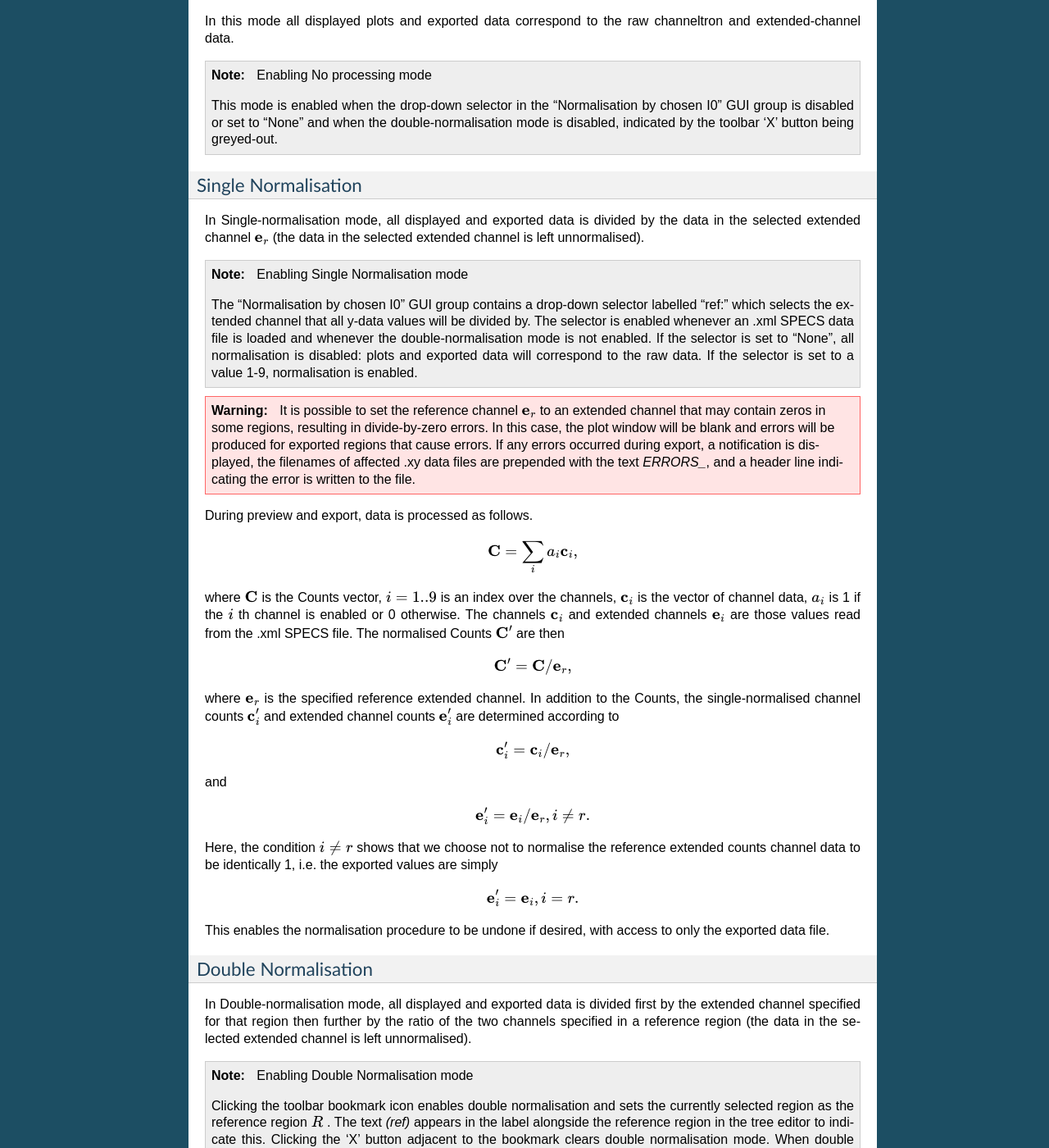
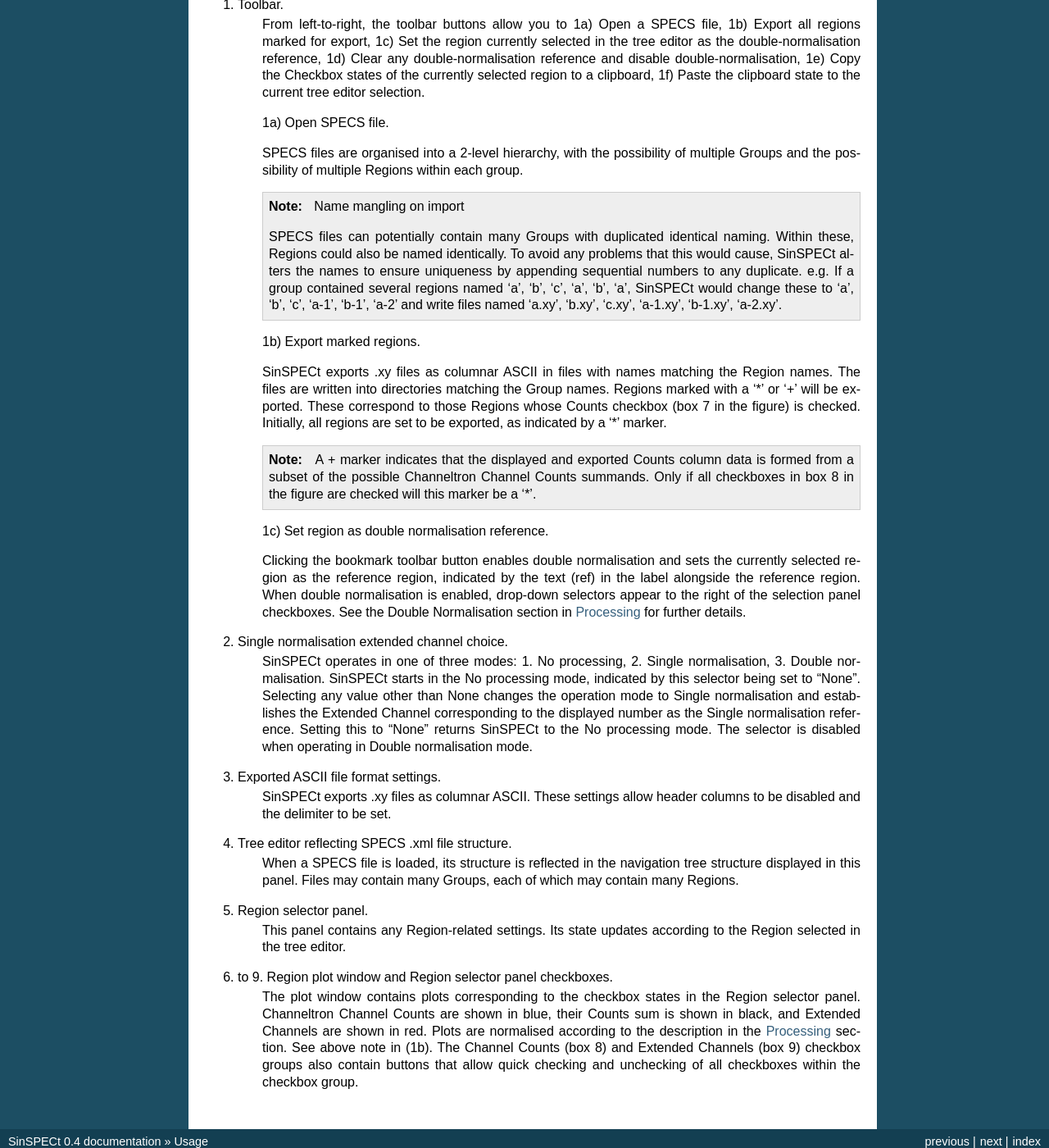
Before and after one commit to AustralianSynchrotron/sinspect, a Sphinx documentation site: the page built from docs/usage.rst, in a window 1280 px wide and 1400 px high, scrolled down 824 px. Shown: the whole window at 82% size. Built offline with Sphinx 7.4.7, drawn with Linux system fonts in a browser that asks for light colours; formulas are drawn with MathJax 3; some of the changed text lies outside the part shown.

Commit message:
More docs

```diff
--- a/docs/index.rst
+++ b/docs/index.rst
@@ -26,8 +28,9 @@ Contents
 .. toctree::
    :maxdepth: 2
 
+   usage
+   processing
    installation
-   usage
    about
 
 Indices and tables
--- /dev/null
+++ b/docs/processing.rst
@@ -0,0 +1,121 @@
+.. |degree| unicode:: U+00B0   .. degree trimming surrounding whitespace
+    :ltrim:
+
+.. _processing_root:
+
+Processing
+**********
+
+This page describes the processing that SinSPECt performs.
+
+Exported data
+=============
+Regions selected for export are saved as .xy files.
+.xy files are ASCII files containing two optional header lines followed by columnar numerical data. Fields are TAB separated by default, allowing the file to be imported into MS Excel easily, e.g. by drag-and-drop.
+Both header lines start with the # comment character. The first line contains text representations of some region-specific metadata fields and indicates whether the data is single- or double-normalised, as described below. An example is::
+
+ #"Analyzer mode:FixedAnalyzerTransmission, Dwell time:0.1, Pass energy:5.0, Lens mode:MediumArea:1.5kV, Excitation energy:700.0"
+
+The second line contains column headings for the numeric data. An example is::
+
+ #"Binding Axis" "Counts 1+2+3+4+5+6+7+8+9" "Channel 1 counts" "Channel 2 counts" "Channel 3 counts" "Channel 4 counts" "Channel 5 counts" "Channel 6 counts" "Channel 7 counts" "Channel 8 counts" "Channel 9 counts" "Extended channel 1" "Extended channel 2" "Extended channel 3" "Extended channel 4" "Extended channel 5" "Extended channel 6" "Extended channel 7" "Extended channel 8" "Extended channel 9"
+
+An example of a row of numeric data is::
+
+ 110 711 116 91 157 36 74 85 102 41 9 0 21298 75412 0 11253 0 0 56360 0
+
+which contains the following from left-to-right: x-value, counts, 9-channeltron-channels, 9-extended-channels. Occasionally regions in the .xml file may contain no channel data or no extended channel data. In these cases, the data is zero-filled with the correct number of entries to match the number of x-values. By default, exported region data reflects the value read from the .xml file exactly. The counts value is determined by summing those channeltron channels with corresponding checked checkboxes. Unchecking a checkbox removes that channel from the sum. The contributing channels are reflected by the header of second column; e.g., "Counts 1+2+3+4+5+6+7+8+9" above indicates all channels were summed to get the values in this column. Data may also be normalised as described below under normalisation and double normalisation.
+
+Data normalisation
+==================
+SinSPECt operates in one of three modes: 1. No processing, 2. Single normalisation, 3. Double normalisation.
+
+No processing
+-------------
+In this mode all displayed plots and exported data correspond to the raw channeltron and extended-channel data.
+
+.. note:: Enabling No processing mode
+
+    This mode is enabled when the drop-down selector in the "Normalisation by chosen I0" GUI group is disabled or set to "None" and when the double-normalisation mode is disabled, indicated by the toolbar 'X' button being greyed-out.
+
+Single Normalisation
+--------------------
+In Single-normalisation mode, all displayed and exported data is divided by the data in the selected extended channel :math:`\textbf{e}_r` (the data in the selected extended channel is left unnormalised).
+
+.. note:: Enabling Single Normalisation mode
+
+    The "Normalisation by chosen I0" GUI group contains a drop-down selector labelled "ref:" which selects the extended channel that all y-data values will be divided by. The selector is enabled whenever an .xml SPECS data file is loaded and whenever the double-normalisation mode is not enabled. If the selector is set to "None", all normalisation is disabled: plots and exported data will correspond to the raw data. If the selector is set to a value 1-9, normalisation is enabled.
+
+.. warning::
+
+    It is possible to set the reference channel :math:`\textbf{e}_r` to an extended channel that may contain zeros in some regions, resulting in divide-by-zero errors. In this case, the plot window will be blank and errors will be produced for exported regions that cause errors. If any errors occurred during export, a notification is displayed, the filenames of affected .xy data files are prepended with the text *ERRORS_*, and a header line indicating the error is written to the file.
+
+During preview and export, data is processed as follows.
+
+.. math:: \textbf{C} = \sum_i a_i\textbf{c}_i,
+
+where :math:`\textbf{C}` is the Counts vector, :math:`i=1..9` is an index over the channels, :math:`\textbf{c}_i` is the vector of channel data, :math:`a_i` is 1 if the :math:`i` th channel is enabled or 0 otherwise.
+The channels :math:`\textbf{c}_i` and extended channels :math:`\textbf{e}_i` are those values read from the .xml SPECS file.
+The normalised Counts :math:`\textbf{C}'` are then
+
+.. math:: \textbf{C}' = \textbf{C}/\textbf{e}_r,
+
+where :math:`\textbf{e}_r` is the specified reference extended channel.
+In addition to the Counts, the single-normalised channel counts :math:`\textbf{c}'_i` and extended channel counts :math:`\textbf{e}'_i` are determined according to
+
+.. math:: \textbf{c}'_i = \textbf{c}_i/\textbf{e}_r,
+
+and
+
+.. math:: \textbf{e}'_i = \textbf{e}_i/\textbf{e}_r, i \ne r.
+
+Here, the condition :math:`i \ne r` shows that we choose not to normalise the reference extended counts channel data to be identically 1, i.e. the exported values are simply
+
+.. math:: \textbf{e}'_i = \textbf{e}_i, i = r.
+
+This enables the normalisation procedure to be undone if desired, with access to only the exported data file.
+
+
+Double Normalisation
+--------------------
+In Double-normalisation mode, all displayed and exported data is divided first by the extended channel specified for that region then further by the ratio of the two channels specified in a reference region (the data in the selected extended channel is left unnormalised).
+
+.. note:: Enabling Double Normalisation mode
+
+    Clicking the bookmark toolbar button enables double normalisation and sets the currently selected region as the reference region :math:`R` . The text *(ref)* appears in the label alongside the reference region in the tree editor to indicate this. Clicking the 'X' button adjacent to the bookmark clears double normalisation mode.
+    When double normalisation is enabled, drop-down selectors appear to the right of the selection panel checkboxes. These enable setting of the extended channels used to compute the double-normalised results.
+    For all regions other than the reference region, the group contains one drop-down selector. This allows selection of the extended channel :math:`\textbf{e}_r` (see description below).
+    For the reference region, the selector panel contains two drop-down selectors that allow setting of the values :math:`s` and :math:`\textbf{e}^R_r` (see description below).
+
+.. warning::
+
+    It is possible to set the reference extended channel in the current reion :math:`\textbf{e}_r` or that of the reference region :math:`\textbf{e}^R_r` to a channel that may contain zeros in some regions, or whose x-axis ranges differ. In both cases, the plot window will be blank and errors will be produced for exported regions that cause these error types. If any errors occurred during export, a notification is displayed, the filenames of affected .xy data files are prepended with the text *ERRORS_*, and a header line indicating the error is written to the file.
+
+
+During preview and export, the double normalised Counts :math:`\textbf{C}''` is
+
+.. math:: \textbf{C}'' = \sum_i a_i\textbf{c}_i/\textbf{e}_r/(M^R/\textbf{e}^R_r),
+
+where :math:`M^R` depends on the drop-down menu selection :math:`s \in \{ \text{Counts}, 1..9 \}` as follows.
+
+.. math:: M^R = \textbf{e}^R_s, \text{ if } s \in 1..9,
+
+or, if :math:`s=\text{Counts}`
+
+.. math:: M^R = \textbf{C}^R = \sum_i a^R_i\textbf{c}^R_i, \text{ if } s=\text{Counts}.
+
+Here :math:`\textbf{e}_r` is the reference extended channel in the current region,
+:math:`\textbf{e}^R_r` is the reference extended channel in the reference region :math:`R`.
+In addition to the Counts, the double-normalised channel counts :math:`\textbf{c}''_i` and extended channel counts :math:`\textbf{e}''_i` are determined according to
+
+.. math:: \textbf{c}''_i = \textbf{c}_i/\textbf{e}_r/(M^R/\textbf{e}^R_r)
+
+and
+
+.. math:: \textbf{e}''_i = \textbf{e}_i/\textbf{e}_r/(M^R/\textbf{e}^R_r).
+
+As for the single normalisation case, we choose not to normalise the reference extended counts channel data to be identically 1, i.e. the exported values are simply
+
+.. math:: \textbf{e}''_i = \textbf{e}_i, i = r.
+
+In order to enable the normalisation procedure to be undone if desired, a column is appended that contains the :math:`M^R/\textbf{e}^R_r` values, allowing reversal of the processing with access to only the exported data file.
--- a/docs/usage.rst
+++ b/docs/usage.rst
@@ -8,114 +8,62 @@ Usage
 
 This page describes the usage of SinSPECt.
 
-Exported data
-=============
-Regions selected for export are saved as .xy files.
-.xy files are ASCII files containing two optional header lines followed by columnar numerical data. Fields are TAB separated by default, allowing the file to be imported into MS Excel easily, e.g. by drag-and-drop.
-Both header lines start with the # comment character. The first line contains text representations of some region-specific metadata fields and indicates whether the data is single- or double-normalised, as described below. An example is::
+Introduction
+============
 
- #"Analyzer mode:FixedAnalyzerTransmission, Dwell time:0.1, Pass energy:5.0, Lens mode:MediumArea:1.5kV, Excitation energy:700.0"
+The SinSPECt window starts with two main areas, divided by a movable vertical splitter bar.
+After loading a file and selecting a region, the window should look similar to that in the figure.
 
-The second line contains column headings for the numeric data. An example is::
+.. figure:: images/SinSPECt_ident.png
+   :scale: 60 %
+   :alt: SinSPECt GUI areas
 
- #"Binding Axis" "Counts 1+2+3+4+5+6+7+8+9" "Channel 1 counts" "Channel 2 counts" "Channel 3 counts" "Channel 4 counts" "Channel 5 counts" "Channel 6 counts" "Channel 7 counts" "Channel 8 counts" "Channel 9 counts" "Extended channel 1" "Extended channel 2" "Extended channel 3" "Extended channel 4" "Extended channel 5" "Extended channel 6" "Extended channel 7" "Extended channel 8" "Extended channel 9"
+   SinSPECt screenshot (Windows version) identifying parts of the user interface.
 
-An example of a row of numeric data is::
+The parts of the user interface are:
+1. Toolbar
+2. Single normalisation extended channel choice
+3. Exported ASCII file format settings
+4. Tree editor reflecting SPECS .xml file structure
+5. Region selector panel
+6. Region plot window
+7. Counts (export region) checkbox
+8. Channeltron channel checkboxes
+9. Extended channel checkboxes
 
- 110 711 116 91 157 36 74 85 102 41 9 0 21298 75412 0 11253 0 0 56360 0
+1. Toolbar.
+    From left-to-right, the toolbar buttons allow you to 1a) Open a SPECS file, 1b) Export all regions marked for export, 1c) Set the region currently selected in the tree editor as the double-normalisation reference, 1d) Clear any double-normalisation reference and disable double-normalisation, 1e) Copy the Checkbox states of the currently selected region to a clipboard, 1f) Paste the clipboard state to the current tree editor selection.
 
-which contains the following from left-to-right: x-value, counts, 9-channeltron-channels, 9-extended-channels. Occasionally regions in the .xml file may contain no channel data or no extended channel data. In these cases, the data is zero-filled with the correct number of entries to match the number of x-values. By default, exported region data reflects the value read from the .xml file exactly. The counts value is determined by summing those channeltron channels with corresponding checked checkboxes. Unchecking a checkbox removes that channel from the sum. The contributing channels are reflected by the header of second column; e.g., "Counts 1+2+3+4+5+6+7+8+9" above indicates all channels were summed to get the values in this column. Data may also be normalised as described below under normalisation and double normalisation.
+    1a) Open SPECS file.
 
-Data normalisation
-==================
-SinSPECt operates in one of three modes: 1. No processing, 2. Single normalisation, 3. Double normalisation.
+    SPECS files are organised into a 2-level hierarchy, with the possibility of multiple Groups and the possibility of multiple Regions within each group.
 
-No processing
--------------
-In this mode all displayed plots and exported data correspond to the raw channeltron and extended-channel data.
+    .. note:: Name mangling on import
 
-.. note:: Enabling No processing mode
+        SPECS files can potentially contain many Groups with duplicated identical naming. Within these, Regions could also be named identically. To avoid any problems that this would cause, SinSPECt alters the names to ensure uniqueness by appending sequential numbers to any duplicate. e.g. If a group contained several regions named 'a', 'b', 'c', 'a', 'b', 'a', SinSPECt would change these to 'a', 'b', 'c', 'a-1', 'b-1', 'a-2' and write files named 'a.xy', 'b.xy', 'c.xy', 'a-1.xy', 'b-1.xy', 'a-2.xy'.
 
-    This mode is enabled when the drop-down selector in the "Normalisation by chosen I0" GUI group is disabled or set to "None" and when the double-normalisation mode is disabled, indicated by the toolbar 'X' button being greyed-out.
+    1b) Export marked regions.
 
-Single Normalisation
---------------------
-In Single-normalisation mode, all displayed and exported data is divided by the data in the selected extended channel :math:`\textbf{e}_r` (the data in the selected extended channel is left unnormalised).
+    SinSPECt exports .xy files as columnar ASCII in files with names matching the Region names.
+    The files are written into directories matching the Group names. Regions marked with a '*' or '+' will be exported. These correspond to those Regions whose Counts checkbox (box 7 in the figure) is checked. Initially, all regions are set to be exported, as indicated by a '*' marker.
 
-.. note:: Enabling Single Normalisation mode
+    .. note:: A + marker indicates that the displayed and exported Counts column data is formed from a subset of the possible Channeltron Channel Counts summands. Only if all checkboxes in box 8 in the figure are checked will this marker be a '*'.
 
-    The "Normalisation by chosen I0" GUI group contains a drop-down selector labelled "ref:" which selects the extended channel that all y-data values will be divided by. The selector is enabled whenever an .xml SPECS data file is loaded and whenever the double-normalisation mode is not enabled. If the selector is set to "None", all normalisation is disabled: plots and exported data will correspond to the raw data. If the selector is set to a value 1-9, normalisation is enabled.
+    1c) Set region as double normalisation reference.
 
-.. warning::
+    Clicking the bookmark toolbar button enables double normalisation and sets the currently selected region as the reference region, indicated by the text (ref) in the label alongside the reference region. When double normalisation is enabled, drop-down selectors appear to the right of the selection panel checkboxes. See the Double Normalisation section in :ref:`processing_root` for further details.
 
-    It is possible to set the reference channel :math:`\textbf{e}_r` to an extended channel that may contain zeros in some regions, resulting in divide-by-zero errors. In this case, the plot window will be blank and errors will be produced for exported regions that cause errors. If any errors occurred during export, a notification is displayed, the filenames of affected .xy data files are prepended with the text *ERRORS_*, and a header line indicating the error is written to the file.
+2. Single normalisation extended channel choice.
+    SinSPECt operates in one of three modes: 1. No processing, 2. Single normalisation, 3. Double normalisation. SinSPECt starts in the No processing mode, indicated by this selector being set to "None". Selecting any value other than None changes the operation mode to Single normalisation and establishes the Extended Channel corresponding to the displayed number as the Single normalisation reference. Setting this to "None" returns SinSPECt to the No processing mode. The selector is disabled when operating in Double normalisation mode.
 
-During preview and export, data is processed as follows.
+3. Exported ASCII file format settings.
+    SinSPECt exports .xy files as columnar ASCII. These settings allow header columns to be disabled and the delimiter to be set.
 
-.. math:: \textbf{C} = \sum_i a_i\textbf{c}_i,
+4. Tree editor reflecting SPECS .xml file structure.
+    When a SPECS file is loaded, its structure is reflected in the navigation tree structure displayed in this panel. Files may contain many Groups, each of which may contain many Regions.
 
-where :math:`\textbf{C}` is the Counts vector, :math:`i=1..9` is an index over the channels, :math:`\textbf{c}_i` is the vector of channel data, :math:`a_i` is 1 if the :math:`i` th channel is enabled or 0 otherwise.
-The channels :math:`\textbf{c}_i` and extended channels :math:`\textbf{e}_i` are those values read from the .xml SPECS file.
-The normalised Counts :math:`\textbf{C}'` are then
+5. Region selector panel.
+    This panel contains any Region-related settings. Its state updates according to the Region selected in the tree editor.
 
-.. math:: \textbf{C}' = \textbf{C}/\textbf{e}_r,
-
-where :math:`\textbf{e}_r` is the specified reference extended channel.
-In addition to the Counts, the single-normalised channel counts :math:`\textbf{c}'_i` and extended channel counts :math:`\textbf{e}'_i` are determined according to
-
-.. math:: \textbf{c}'_i = \textbf{c}_i/\textbf{e}_r,
-
-and
-
-.. math:: \textbf{e}'_i = \textbf{e}_i/\textbf{e}_r, i \ne r.
-
-Here, the condition :math:`i \ne r` shows that we choose not to normalise the reference extended counts channel data to be identically 1, i.e. the exported values are simply
-
-.. math:: \textbf{e}'_i = \textbf{e}_i, i = r.
-
-This enables the normalisation procedure to be undone if desired, with access to only the exported data file.
-
-
-Double Normalisation
---------------------
-In Double-normalisation mode, all displayed and exported data is divided first by the extended channel specified for that region then further by the ratio of the two channels specified in a reference region (the data in the selected extended channel is left unnormalised).
-
-.. note:: Enabling Double Normalisation mode
-
-    Clicking the toolbar bookmark icon enables double normalisation and sets the currently selected region as the reference region :math:`R` . The text *(ref)* appears in the label alongside the reference region in the tree editor to indicate this. Clicking the 'X' button adjacent to the bookmark clears double normalisation mode.
-    When double normalisation is enabled, drop-down selectors appear to the right of the selection panel checkboxes. These enable setting of the extended channels used to compute the double-normalised results.
-    For all regions other than the reference region, the group contains one drop-down selector. This allows selection of the extended channel :math:`\textbf{e}_r` (see description below).
-    For the reference region, the selector panel contains two drop-down selectors that allow setting of the values :math:`s` and :math:`\textbf{e}^R_r` (see description below).
-
-.. warning::
-
-    It is possible to set the reference extended channel in the current reion :math:`\textbf{e}_r` or that of the reference region :math:`\textbf{e}^R_r` to a channel that may contain zeros in some regions, or whose x-axis ranges differ. In both cases, the plot window will be blank and errors will be produced for exported regions that cause these error types. If any errors occurred during export, a notification is displayed, the filenames of affected .xy data files are prepended with the text *ERRORS_*, and a header line indicating the error is written to the file.
-
-
-During preview and export, the double normalised Counts :math:`\textbf{C}''` is
-
-.. math:: \textbf{C}'' = \sum_i a_i\textbf{c}_i/\textbf{e}_r/(M^R/\textbf{e}^R_r),
-
-where :math:`M^R` depends on the drop-down menu selection :math:`s \in \{ \text{Counts}, 1..9 \}` as follows.
-
-.. math:: M^R = \textbf{e}^R_s, \text{ if } s \in 1..9,
-
-or, if :math:`s=\text{Counts}`
-
-.. math:: M^R = \textbf{C}^R = \sum_i a^R_i\textbf{c}^R_i, \text{ if } s=\text{Counts}.
-
-Here :math:`\textbf{e}_r` is the reference extended channel in the current region,
-:math:`\textbf{e}^R_r` is the reference extended channel in the reference region :math:`R`.
-In addition to the Counts, the double-normalised channel counts :math:`\textbf{c}''_i` and extended channel counts :math:`\textbf{e}''_i` are determined according to
-
-.. math:: \textbf{c}''_i = \textbf{c}_i/\textbf{e}_r/(M^R/\textbf{e}^R_r)
-
-and
-
-.. math:: \textbf{e}''_i = \textbf{e}_i/\textbf{e}_r/(M^R/\textbf{e}^R_r).
-
-As for the single normalisation case, we choose not to normalise the reference extended counts channel data to be identically 1, i.e. the exported values are simply
-
-.. math:: \textbf{e}''_i = \textbf{e}_i, i = r.
-
-In order to enable the normalisation procedure to be undone if desired, a column is appended that contains the :math:`M^R/\textbf{e}^R_r` values, allowing reversal of the processing with access to only the exported data file.
+6. to 9. Region plot window and Region selector panel checkboxes.
+    The plot window contains plots corresponding to the checkbox states in the Region selector panel. Channeltron Channel Counts are shown in blue, their Counts sum is shown in black, and Extended Channels are shown in red. Plots are normalised according to the description in the :ref:`processing_root` section. See above note in (1b). The Channel Counts (box 8) and Extended Channels (box 9) checkbox groups also contain buttons that allow quick checking and unchecking of all checkboxes within the checkbox group.
```
Also changed, not shown: other parts of docs/index.rst (+2 -0 lines), docs/images/SinSPECt_ident.png (added).
